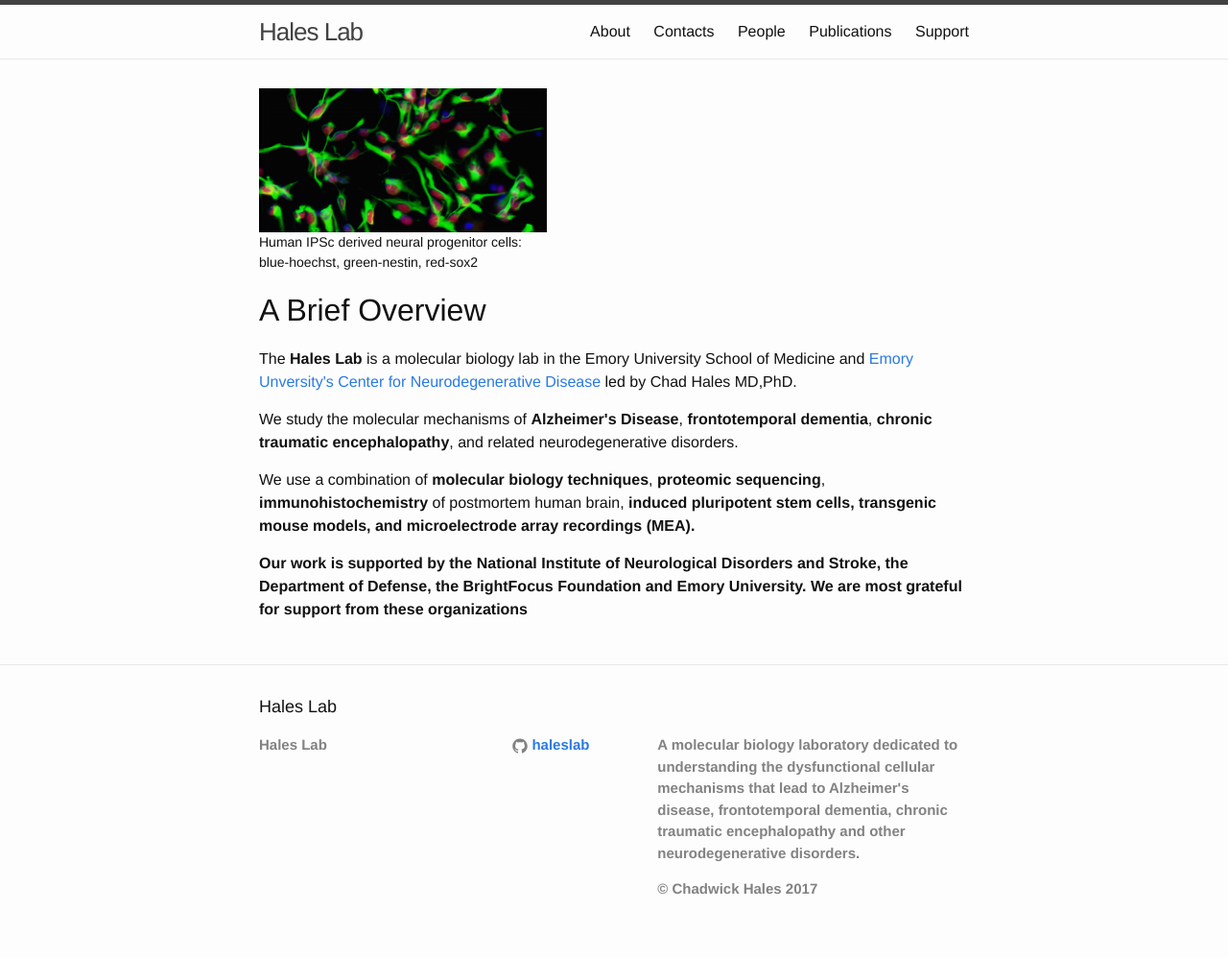
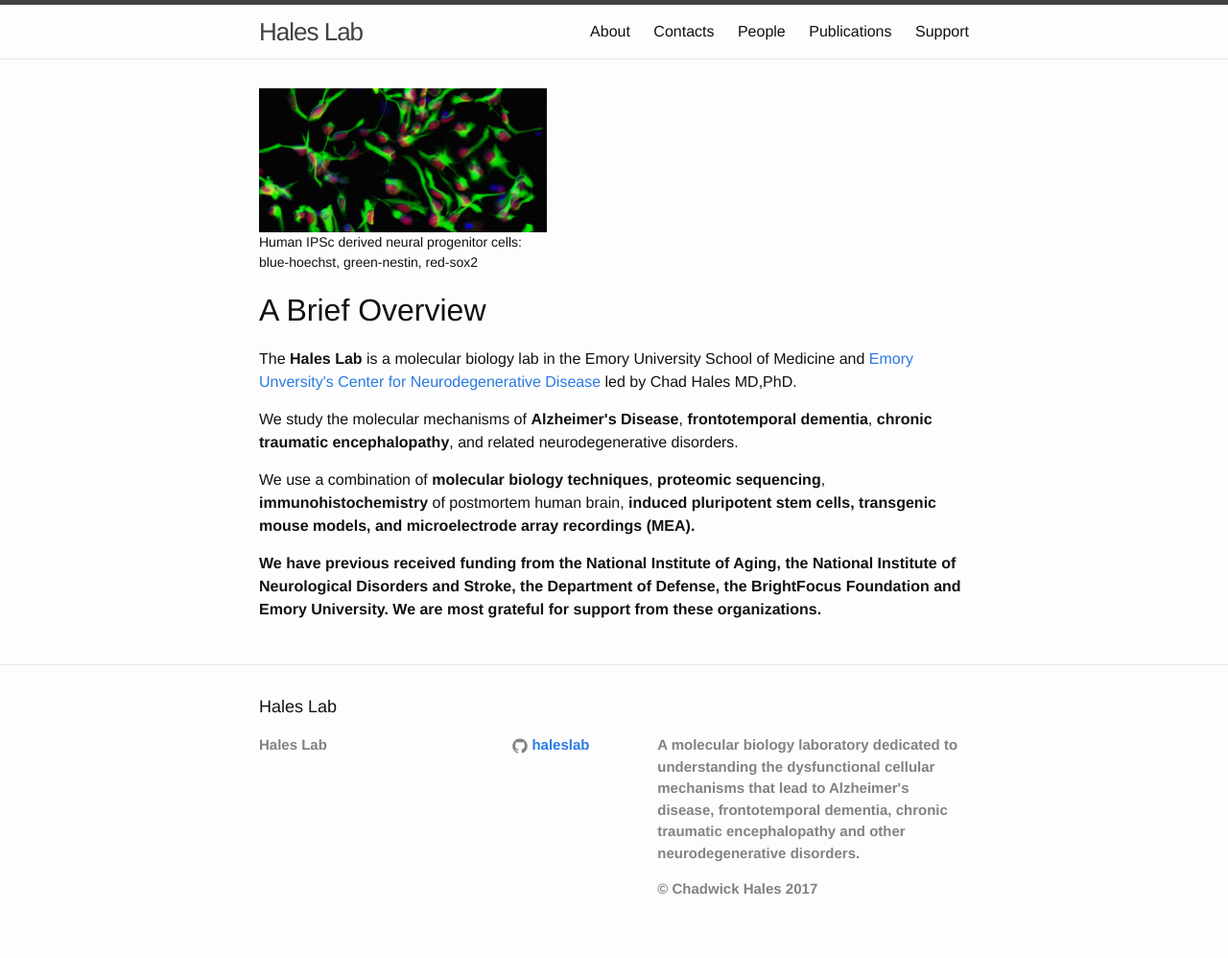
Before and after one commit to haleslab/haleslab.github.io, a Jekyll site: the page built from index.html, in a window 1280 px wide. Shown: the whole page at 96% size. Built offline with Jekyll 4.4.1, drawn with Linux system fonts in a browser that asks for light colours; the list of posts is cut into pages by our own code.

Commit message:
Update index.html

```diff
--- a/index.html
+++ b/index.html
@@ -23,7 +23,7 @@
     sequencing</b>, <b>immunohistochemistry</b> of postmortem human brain, <b>induced pluripotent stem cells<b/>, <b/>transgenic mouse models<b/>, and
     <b>microelectrode array recordings</b> (MEA).
 
-  <p>Our work is supported by the National Institute of Neurological Disorders and Stroke, the Department of Defense, the BrightFocus Foundation and Emory University.
-    We are most grateful for support from these organizations</p>
+  <p>We have previous received funding from the National Institute of Aging, the National Institute of Neurological Disorders and Stroke, the Department of Defense, the BrightFocus Foundation and Emory University.
+    We are most grateful for support from these organizations.</p>
 
 </div>
```
